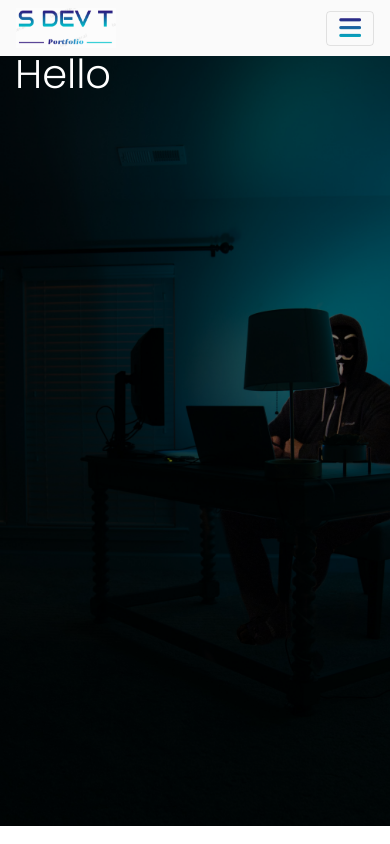
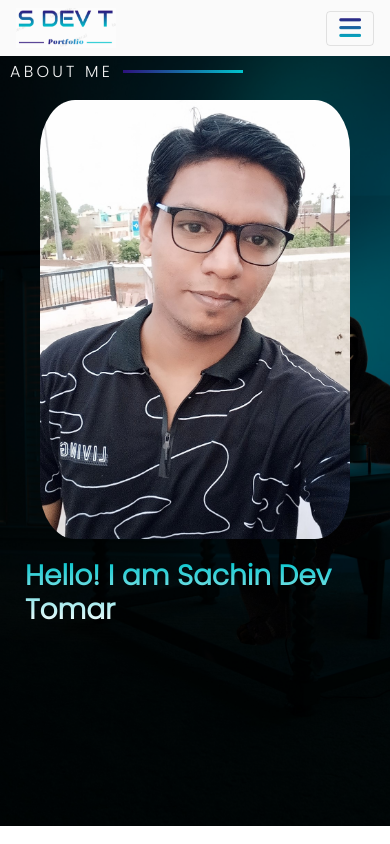
Before and after one commit to sachindevtomar/SDevTPortfolio, an Angular app: page /about in a window 390 px wide. Built offline with nearby package versions, Linux system fonts and the light colour scheme.

Commit message:
Added profile pic on the about me component

```diff
--- a/src/app/app.component.ts
+++ b/src/app/app.component.ts
@@ -16,7 +16,7 @@ import { trigger, style, animate, transition } from '@angular/animations';
 export class AppComponent {
   loadingText: String = "Loading";
   timerId: any;
-  showLoading: Boolean = true;
+  showLoading: Boolean = false;
 
   constructor() { }
 
@@ -33,7 +33,7 @@ export class AppComponent {
     setTimeout(() => {
       clearInterval(this.timerId);
       setTimeout(() => { this.showLoading = false; }, 500)
-    }, 1000);
+    }, 7000);
   }
 
   loadingTextAnimation():void{
--- a/src/app/components/about/about.component.html
+++ b/src/app/components/about/about.component.html
@@ -1,5 +1,25 @@
 <div class="full-div">
     <div class="content-div container">
-        <h1 class="texth">Hello</h1>
+        <section id="aboutme">
+            <div class="container">
+                <div class="row section-title">
+                    <p class="title-text">ABOUT ME</p>
+                </div>
+                <div class="row section-content">
+                    <div class="pic-content col-md-3 col-xs-12">
+                        <img src="../../../assets/img/secondary-pic.jpg" class="col-md-12 pic-img">
+                    </div>
+                    <div class="intro-content col-md-9 col-xs-12">
+                        <h3 class="primary-name-text">Hello! I am {{data.FullName}}</h3>
+                    </div>
+                </div>
+            </div>
+        </section>
+        <section id="skills">
+
+        </section>
+        <section id="interests">
+
+        </section>
     </div>
 </div>
--- a/src/app/components/about/about.component.scss
+++ b/src/app/components/about/about.component.scss
@@ -11,8 +11,55 @@
     //background-image: linear-gradient(to top, rgba(0,196,204, 0.5), rgba(45,18,124, 0.5));
     background-color: rgba($color: #000000, $alpha: 0.5 );
     height: 92vh;
+    padding: 20px;
 }
 
-.texth{
-    color: White;
+.section-title p::after {
+    content: "";
+    width: 120px;
+    height: 3px;
+    display: inline-block;
+    background-image: linear-gradient(to right, $secondary-color , $primary-color);
+    margin: 4px 10px;
 }
+
+.title-text{
+    color: whitesmoke;
+    letter-spacing: 0.2em;
+}
+
+.pic-content{
+
+}
+
+.intro-content{
+
+}
+
+.pic-img{
+    border-radius: 50px;
+}
+
+.primary-name-text{
+    background: -webkit-linear-gradient($secondary-color, $primary-color);
+    -webkit-background-clip: text;
+    background-clip: text;
+    -webkit-text-fill-color: transparent;
+    font-weight: bold;
+}
+
+@media screen and (max-width: 480px) {
+    .content-div {
+        padding: 10px;
+    }
+    .intro-content{
+        margin-top: 20px;
+    }
+    .primary-name-text{
+        background: -webkit-linear-gradient($primary-color, white);
+        -webkit-background-clip: text;
+        background-clip: text;
+        -webkit-text-fill-color: transparent;
+        font-weight: bold;
+    }
+}
--- a/src/app/components/about/about.component.ts
+++ b/src/app/components/about/about.component.ts
@@ -1,4 +1,6 @@
 import { Component, OnInit } from '@angular/core';
+import fullData from '../../../assets/data/data.json';
+import {Data} from '../../model/DataInterfaces';
 
 @Component({
   selector: 'app-about',
@@ -6,7 +8,7 @@ import { Component, OnInit } from '@angular/core';
   styleUrls: ['./about.component.scss']
 })
 export class AboutComponent implements OnInit {
-
+  data: Data = fullData;
   constructor() { }
 
   ngOnInit(): void {
--- a/src/assets/data/data.json
+++ b/src/assets/data/data.json
@@ -2,11 +2,19 @@
     "FullName" : "Sachin Dev Tomar",
     "FirstName" : "Sachin",
     "CurrentRole" : "Senior Software Engineer",
-    "DOB": "1996-06-22",
     "ProfilePicURL": "https://firebasestorage.googleapis.com/v0/b/feehub-b8a09.appspot.com/o/official%20pic%20(1).jpg?alt=media&token=60e20e4f-1a7a-48c6-a252-7c0016ace906",
     "Expertise": ["Web Development", "UI/UX", "System Designing", ".Net Service Side Coding", "Mentoring"],
     "SocialMediaLinks":["https://www.facebook.com/s4004/","https://www.linkedin.com/in/sachin-dev-tomar-1aa3b8107/", "https://github.com/sachindevtomar", "https://twitter.com/SachinDevTomar1", "https://www.hackerrank.com/sachin131", "https://www.instagram.com/sachindevtomar/","mailto:tomarsachindev@gmail.com"],
     "MobileNumbers":["7906701366","8439113560"],
     "WorkStarted": "2018-07-30",
-    "Interests":["Competitive Coding", "Music", "Playing Cricket", "Video Games", "Debugging", "Travelling"]
+    "Interests":["Competitive Coding", "Music", "Playing Cricket", "Video Games", "Debugging", "Travelling"],
+    "Intro":{
+        "Short": "I am a Computer Science Graduate from Dr. A.P.J. Abdul Kalam Technical University Uttar Pradesh",
+        "Long": "I am having 2.5+ years of experience in IT industries and contributed in each phase of development lifecycle which helped my current organization to deliver products on time. I enjoy being challenged and engaging with projects that require me to work outside my comfort and knowledge set, as continuing to learn new languages and development techniques are important to me and for the success of the organization.",
+        "Graduation": "Bachelor of technology",
+        "Hometown": "Agra",
+        "State": "Uttar Pradesh",
+        "EmailId": "tomarsachindev@gmail.com",
+        "DOB": "1996-06-22"
+    }
 }
```
Also changed, not shown: src/app/model/DataInterfaces.ts (+11 -1 lines), src/assets/img/official-pic.jpg (added), src/assets/img/secondary-pic.jpg (added).
